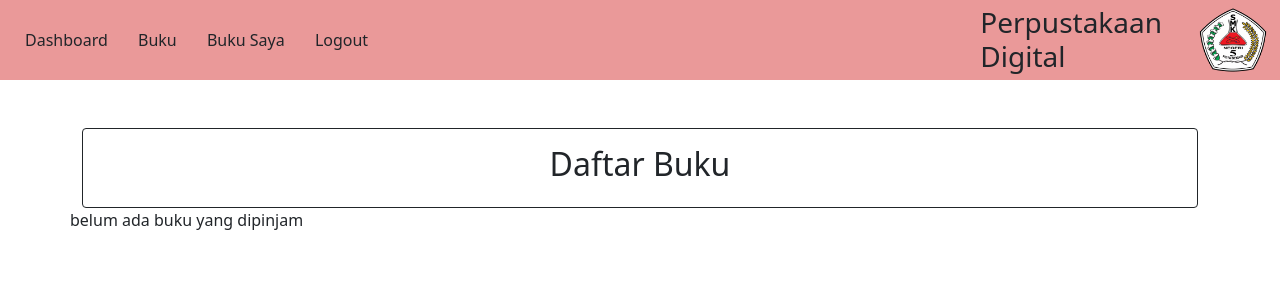
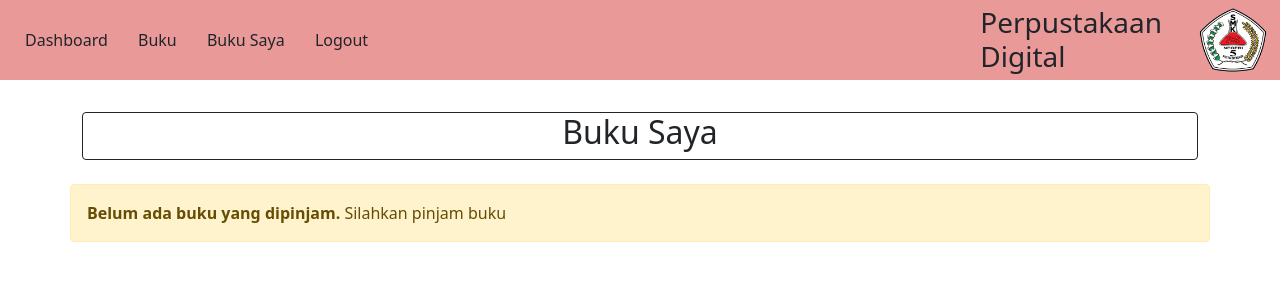
Before and after one commit to hsnaamld/perpus, a PHP site: page /peminjam/bukusaya.php in a window 1280 px wide. Shown: the top 300 px of the page. Run offline with PHP 8.4, Linux system fonts and the light colour scheme; the visitor is signed in with stand-in values (Sample User, id 1); tables that the repository leaves empty or names only in its code hold one stand-in row (values such as "Sample post").

Commit message:
feat: add alert notification

```diff
--- a/peminjam/bukusaya.php
+++ b/peminjam/bukusaya.php
@@ -3,15 +3,15 @@
 include 'layout/header.php';
 ?>
 <div class="container">
+    <div class="content">
     <div class="row">
         <div class="col">
-            <div class="card border-dark" style="margin-top:3rem; height:5rem; text-align:center;">
-                <h2 class="mt-3">Daftar Buku</h2>
+            <div class="card border-dark" style="margin-top:2rem; text-align:center;">
+                <h2 class="fw-medium">Buku Saya</h2>
             </div>
         </div>
     </div>
-</div>
-<div class="container">
+
     <div class="row">
         <?php
         include '../koneksi.php';
@@ -26,9 +26,10 @@
                 $data = mysqli_query($koneksi, "SELECT * from buku where IDbuku='$idbuku'");
                 while ($d = mysqli_fetch_array($data)) {
         ?>
-                    <div class="card mt-4" style="width:16rem; height:20rem; margin-right: 2rem">
-                        <img src="<?php echo "../petugas/asset/sampul/$d[foto]"; ?>" class="m-2" alt="" width="200">
-                        <div class="card-title m-2">
+                    <div class="card mt-4" style="width:14rem; margin-left: 3px">
+                        <img src="<?php echo "../petugas/asset/sampul/$d[foto]" ?>" class="card-img-top" style="margin-top:1rem; margin-right:1rem;" alt="">
+                          <div class="card-body">
+                        <div class="card-title">
                             <h5><?php echo $d['judul']; ?></h5>
                             <h6><?php echo $d['tahunterbit']; ?></h6>
                             <a href="data/detail.php?idbuku=<?php echo $d['IDbuku']; ?>" class="btn btn-outline-danger mt-3" style="width:85px">Baca</a>
@@ -37,15 +38,16 @@
                     </div>
                 <?php
                 }
-                ?>
-            <?php
             }
-            ?>
-        <?php
         } else {
-            echo "belum ada buku yang dipinjam";
+            $alert = '<div class="mt-4 alert alert-warning alert-dismissible fade show" role="alert">
+              <strong>Belum ada buku yang dipinjam.</strong> Silahkan pinjam buku
+            </div>';
+            echo $alert;
+
         }
         ?>
+    </div>
     </div>
 </div>
 <?php
```
